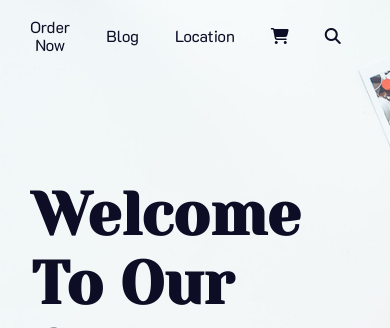
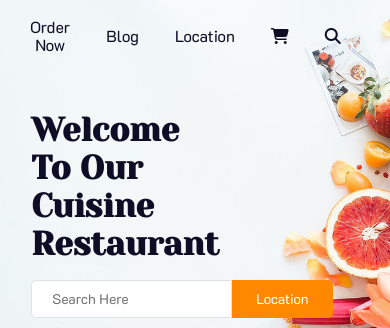
Before and after one commit to ivanolmo/restaurant-homepage, a plain HTML site: page index.html in a window 390 px wide. Shown: the top 328 px of the page. Drawn offline with Linux system fonts and the light colour scheme.

Commit message:
Refactored primary hero div to be responsive.
Changed heading font-size to use clamp().
Removed absolute positioning on overlay.
Removed fixed section height.
Added flex column gap to overlay flex items.

```diff
--- a/assets/styles/style.css
+++ b/assets/styles/style.css
@@ -64,7 +64,7 @@ a {
 /* Background hero image */
 .hero__div--primary {
   background-image: url('/assets/images/hero-primary.jpg');
-  min-height: 600px;
+  padding-bottom: 8%;
 }
 
 /* Header with nav */
@@ -87,17 +87,17 @@ header {
 
 /* Hero overlay styling */
 .hero__overlay {
-  position: absolute;
-  left: 8%;
-  bottom: 20%;
   display: flex;
   flex-direction: column;
   justify-content: space-between;
-  height: 50%;
+  gap: 1rem;
+  width: 40%;
+  margin-top: 10%;
+  margin-left: 8%;
 }
 
 .overlay__header {
-  font-size: 3.75rem;
+  font-size: clamp(2rem, 1.25rem + 3.3333vw, 3.75rem);
 }
 
 .overlay__search {
```
